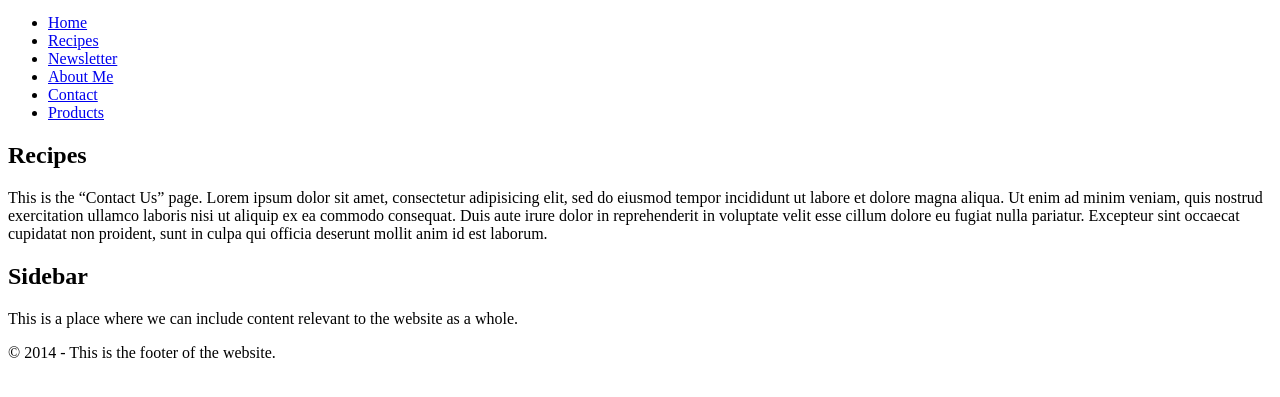
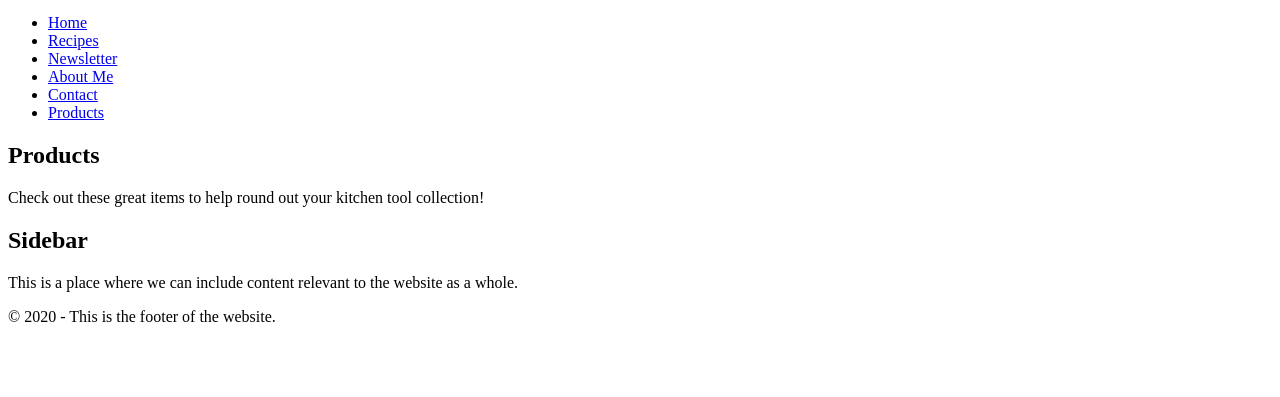
Before and after one commit to kelcigriffin/TheRecipeEdit, a website: page productsPage.html in a window 1280 px wide. Shown: the part 257-654 px from the top of the page. Drawn offline with Linux system fonts and the light colour scheme.

Commit message:
downloadedd package files

```diff
--- a/productsPage.html
+++ b/productsPage.html
@@ -39,14 +39,14 @@
           </div>
         </header>
 
-		<h2>Recipes</h2>
-		<p>This is the &ldquo;Contact Us&rdquo; page. Lorem ipsum dolor sit amet, consectetur adipisicing elit, sed do eiusmod tempor incididunt ut labore et dolore magna aliqua. Ut enim ad minim veniam, quis nostrud exercitation ullamco laboris nisi ut aliquip ex ea commodo consequat. Duis aute irure dolor in reprehenderit in voluptate velit esse cillum dolore eu fugiat nulla pariatur. Excepteur sint occaecat cupidatat non proident, sunt in culpa qui officia deserunt mollit anim id est laborum.</p>
+		<h2>Products</h2>
+		<p>Check out these great items to help round out your kitchen tool collection!</p>
 
 		<h2>Sidebar</h2>
 		<p>This is a place where we can include content relevant to the website as a whole.</p>
 
 		<footer>
-			<p>&copy; 2014 - This is the footer of the website.</p>
+			<p>&copy; 2020 - This is the footer of the website.</p>
 		</footer>
 
 	</body>
```
Also changed, not shown: package.json (added, +24 -0 lines), 2 other files.
